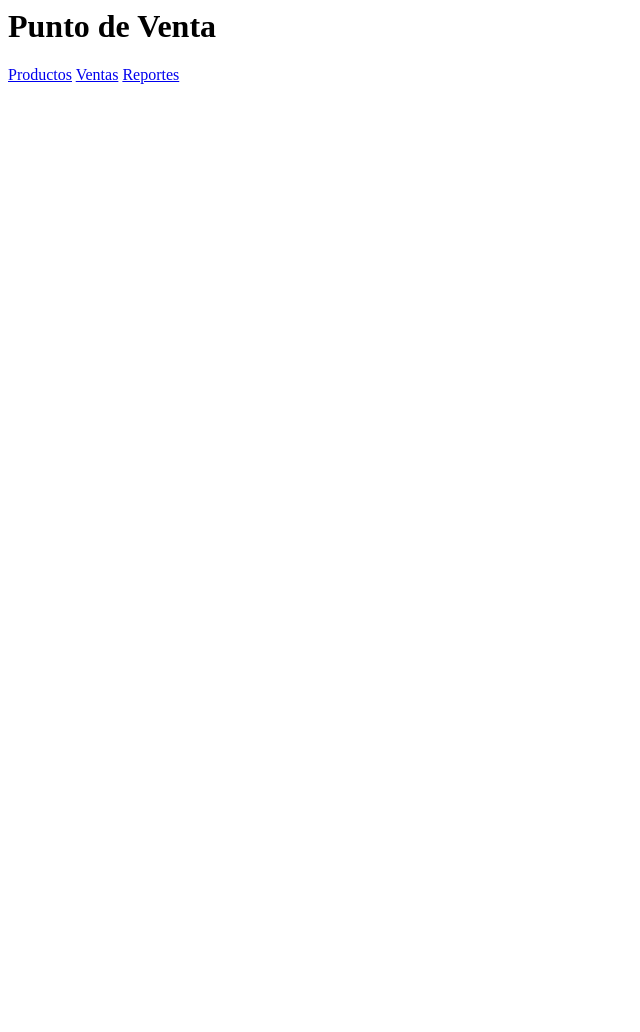
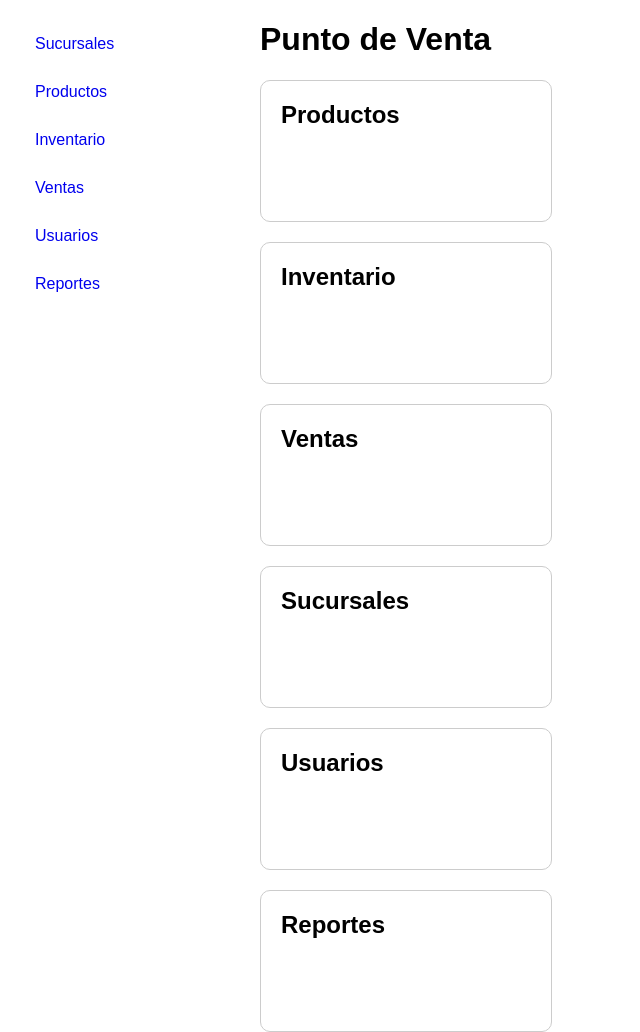
Before and after one commit to ket2317/PI-3, a Python web app: template templates/dashboard.html in a window 1280 px wide. Shown: the whole page, without its empty margins (0-640 px from the left). Before the commit the page ends 84 px from the top, so only its background shows below. Run offline with Jinja, Linux system fonts and the light colour scheme; the template is opened without the code that fills it, so the values that code supplies are empty.

Commit message:
La pagina dashboard esta completada (por ahora)

```diff
--- /dev/null
+++ b/app/static/css/dashboard.css
@@ -0,0 +1,32 @@
+body { margin: 0; font-family: Arial, sans-serif;}
+
+/* Barra lateral */
+nav {
+    position: fixed;
+    left: 0; top: 0;
+    width: 220px;
+    height: 100vh;
+    box-sizing: border-box;
+    display: flex;
+    flex-direction: column;
+    padding: 20px; }
+
+/* Enlaces de la barra lateral */
+nav a { text-decoration: none; padding: 15px; }
+
+/* Título */
+h1 { margin-left: 260px; }
+
+/* Contenedor de las tarjetas */
+.card {
+    margin-left: 260px;
+    margin-top: 20px;
+    padding: 20px;
+    width: 250px;
+    min-height: 100px;
+    border: 1px solid #ccc;
+    border-radius: 10px;
+}
+
+/* Título de las tarjetas */
+.card h2 { margin: 0; }
--- a/templates/dashboard.html
+++ b/templates/dashboard.html
@@ -1,7 +1,46 @@
+<!DOCTYPE html>
+
+<html>
+    <head>
+        <title>Dashboard</title>
+        <link rel="stylesheet" href="app/static/css/dashboard.css">
+    </head>
+
+    <body>
         <h1>Punto de Venta</h1>
 
         <nav>
+            <a href="/branches">Sucursales</a>
             <a href="/products">Productos</a>
+            <a href="/inventory">Inventario</a>
             <a href="/sales">Ventas</a>
+            <a href="/users">Usuarios</a>
             <a href="/reports">Reportes</a>
         </nav>
+
+        <div class="card">
+            <h2>Productos</h2>
+        </div>
+
+        <div class="card">
+            <h2>Inventario</h2>
+        </div>
+
+        <div class="card">
+            <h2>Ventas</h2>
+        </div>
+
+        <div class="card">
+            <h2>Sucursales</h2>
+        </div>
+
+        <div class="card">
+            <h2>Usuarios</h2>
+        </div>
+
+        <div class="card">
+            <h2>Reportes</h2>
+        </div>
+
+    </body>
+</html>
```
Lines whose indentation alone changed are shown as unchanged.
